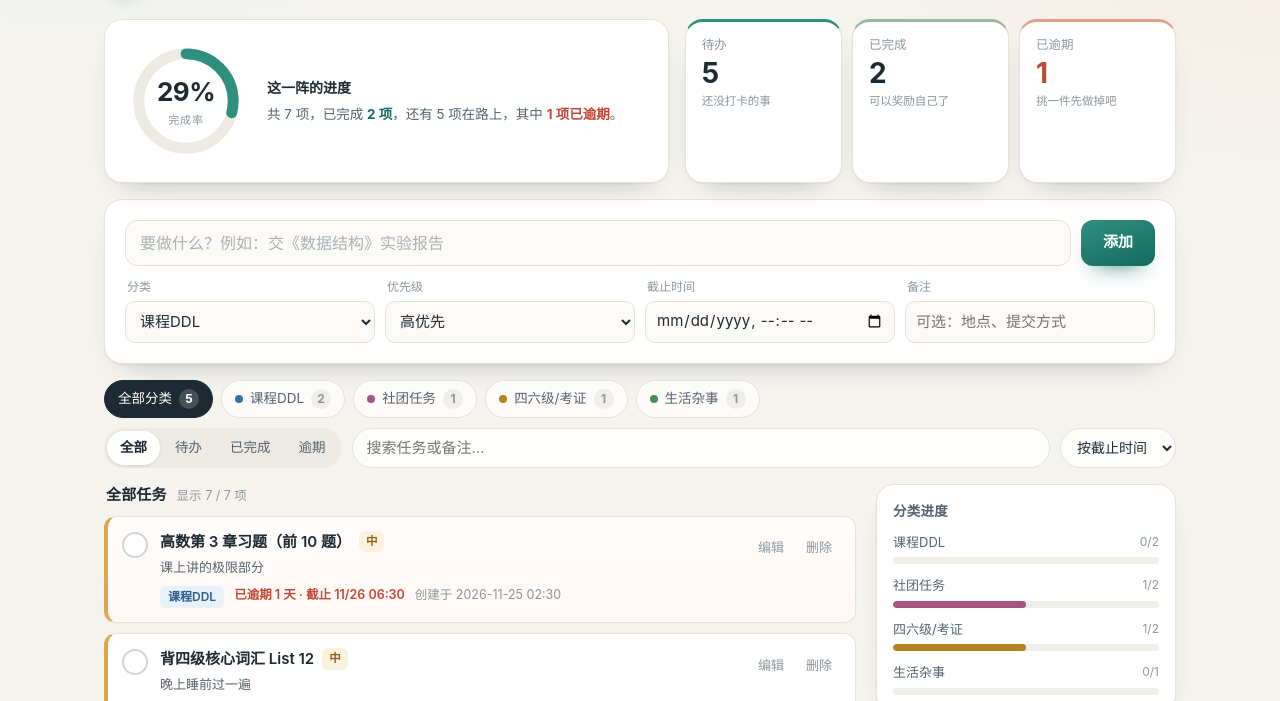
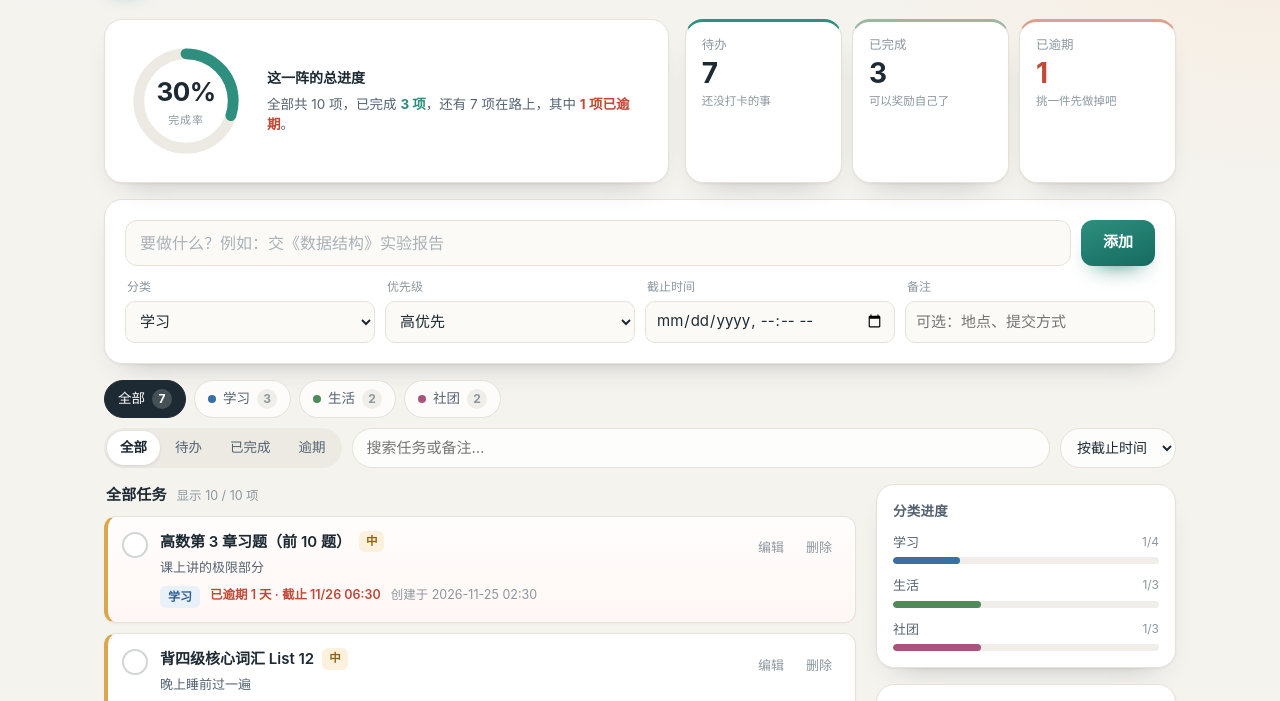
Before and after one commit to panguan114514/yangzhouyou, a plain HTML site: page 大学生存看板.html in a window 1280 px wide. Shown: the part 86-787 px from the top of the page. Drawn offline with Linux system fonts and the light colour scheme.

Commit message:
Add files via upload

```diff
--- a/大学生存看板.html
+++ b/大学生存看板.html
@@ -24,9 +24,8 @@
   --radius-sm:12px;
   --shadow:0 1px 2px rgba(30,42,51,.05), 0 14px 30px -22px rgba(30,42,51,.45);
   --cat-study:#3b6ea5;
+  --cat-life:#4f8a5b;
   --cat-club:#a8557e;
-  --cat-exam:#b5801f;
-  --cat-life:#4f8a5b;
 }
 *,*::before,*::after{ box-sizing:border-box; }
 html{ -webkit-text-size-adjust:100%; }
@@ -134,11 +133,10 @@ input,select{ font:inherit; color:inherit; }
 .ring-bg{ fill:none; stroke:#eceae3; stroke-width:11; }
 .ring-fg{
   fill:none;
-  stroke:url(#ringGrad);
   stroke:var(--accent-2);
   stroke-width:11;
   stroke-linecap:round;
-  transition:stroke-dashoffset .5s ease, stroke .3s;
+  transition:stroke-dashoffset .55s cubic-bezier(.4,0,.2,1), stroke .3s;
 }
 .ring-center{
   position:absolute; inset:0;
@@ -254,9 +252,9 @@ input,select{ font:inherit; color:inherit; }
   background:var(--ink-3); flex:0 0 8px;
 }
 .chip-btn[data-cat="study"] .dot{ background:var(--cat-study); }
+.chip-btn[data-cat="life"] .dot{ background:var(--cat-life); }
 .chip-btn[data-cat="club"] .dot{ background:var(--cat-club); }
-.chip-btn[data-cat="exam"] .dot{ background:var(--cat-exam); }
-.chip-btn[data-cat="life"] .dot{ background:var(--cat-life); }
+.chip-btn[data-cat="all"] .num{ background:#e6ece9; }
 .chip-btn .num{
   font-size:12px; font-weight:700; color:var(--ink-3);
   background:#f0eee8; border-radius:999px;
@@ -375,9 +373,8 @@ input,select{ font:inherit; color:inherit; }
   background:#eef2f6; color:var(--ink-2);
 }
 .task-cat[data-cat="study"]{ background:#e8f0f8; color:#2e5d8f; }
+.task-cat[data-cat="life"]{ background:#e9f3ec; color:#3f6f4c; }
 .task-cat[data-cat="club"]{ background:#f8ebf2; color:#8f3f68; }
-.task-cat[data-cat="exam"]{ background:#fbf2df; color:#8a6114; }
-.task-cat[data-cat="life"]{ background:#e9f3ec; color:#3f6f4c; }
 .task-due{ font-weight:600; color:var(--ink-2); }
 .task-due[data-tone="over"]{ color:var(--danger); }
 .task-due[data-tone="soon"]{ color:var(--warn); }
@@ -426,9 +423,8 @@ input,select{ font:inherit; color:inherit; }
 .cp-bar{ height:7px; border-radius:999px; background:#f0eee8; overflow:hidden; }
 .cp-fill{ height:100%; border-radius:999px; background:var(--ink-3); transition:width .4s ease; }
 .cp-item[data-cat="study"] .cp-fill{ background:var(--cat-study); }
+.cp-item[data-cat="life"] .cp-fill{ background:var(--cat-life); }
 .cp-item[data-cat="club"] .cp-fill{ background:var(--cat-club); }
-.cp-item[data-cat="exam"] .cp-fill{ background:var(--cat-exam); }
-.cp-item[data-cat="life"] .cp-fill{ background:var(--cat-life); }
 .tip{ margin:0; font-size:13px; color:var(--ink-2); line-height:1.65; }
 
 /* SECTION: modal */
@@ -548,7 +544,7 @@ input,select{ font:inherit; color:inherit; }
         </div>
       </div>
       <div class="ring-side">
-        <p class="ring-title">这一阵的进度</p>
+        <p class="ring-title" id="ring-title">这一阵的总进度</p>
         <p class="ring-desc" id="ring-desc">—</p>
       </div>
     </div>
@@ -750,11 +746,12 @@ input,select{ font:inherit; color:inherit; }
   /* SECTION: constants */
   var STORE_KEY = 'campus-board-v1';
   var CATS = [
-    { id: 'study', name: '课程DDL' },
-    { id: 'club', name: '社团任务' },
-    { id: 'exam', name: '四六级/考证' },
-    { id: 'life', name: '生活杂事' }
+    { id: 'study', name: '学习', hint: '课程 · 作业 · 考试' },
+    { id: 'life', name: '生活', hint: '起居 · 缴费 · 杂事' },
+    { id: 'club', name: '社团', hint: '例会 · 活动 · 招新' }
   ];
+  var LEGACY_CAT = { exam: 'study', '四六级/考证': 'study', '课程DDL': 'study', '生活杂事': 'life', '社团任务': 'club' };
+  var RING_COLORS = { all: '#2f8f7f', study: '#3b6ea5', life: '#4f8a5b', club: '#a8557e' };
   var PRIOS = [
     { id: 'high', name: '高', weight: 0 },
     { id: 'medium', name: '中', weight: 1 },
@@ -780,6 +777,7 @@ input,select{ font:inherit; color:inherit; }
     storageWarn: document.getElementById('storage-warn'),
     ringFg: document.getElementById('ring-fg'),
     ringPct: document.getElementById('ring-pct'),
+    ringTitle: document.getElementById('ring-title'),
     ringDesc: document.getElementById('ring-desc'),
     statPending: document.getElementById('stat-pending'),
     statDone: document.getElementById('stat-done'),
@@ -909,20 +907,28 @@ input,select{ font:inherit; color:inherit; }
     return { label: '还剩 ' + spanText(diff), tone: diff < DAY ? 'soon' : 'ok' };
   }
   function computeStats(){
-    var total = state.tasks.length;
+    var list = state.filter.cat === 'all'
+      ? state.tasks
+      : state.tasks.filter(function(t){ return t.category === state.filter.cat; });
+    var total = list.length;
     var done = 0, overdue = 0;
-    state.tasks.forEach(function(t){
+    list.forEach(function(t){
       if (t.done) done++;
       else if (isOverdue(t)) overdue++;
     });
     return { total: total, done: done, pending: total - done, overdue: overdue };
+  }
+  function viewLabel(){
+    return state.filter.cat === 'all' ? '全部' : catName(state.filter.cat);
   }
 
   /* SECTION: storage */
   function normalize(t){
     if (!t || typeof t.title !== 'string' || !t.title.trim()) return null;
+    var cat = typeof t.category === 'string' ? t.category : '';
+    if (LEGACY_CAT[cat]) cat = LEGACY_CAT[cat];
     var catOK = false, prioOK = false;
-    CATS.forEach(function(c){ if (c.id === t.category) catOK = true; });
+    CATS.forEach(function(c){ if (c.id === cat) catOK = true; });
     PRIOS.forEach(function(p){ if (p.id === t.priority) prioOK = true; });
     var due = (typeof t.due === 'string' && !isNaN(new Date(t.due).getTime())) ? t.due : '';
     var created = (typeof t.createdAt === 'string' && !isNaN(new Date(t.createdAt).getTime())) ? t.createdAt : isoNow();
@@ -931,7 +937,7 @@ input,select{ font:inherit; color:inherit; }
     return {
       id: (typeof t.id === 'string' && t.id) ? t.id : uid(),
       title: String(t.title).slice(0, 120),
-      category: catOK ? t.category : 'study',
+      category: catOK ? cat : 'study',
       priority: prioOK ? t.priority : 'medium',
       due: due,
       note: typeof t.note === 'string' ? t.note.slice(0, 120) : '',
@@ -987,12 +993,15 @@ input,select{ font:inherit; color:inherit; }
     }
     state.tasks = [
       mk('交《数据结构》实验报告（第 4 章）', 'study', 'high', 2 * DAY + 6 * 3600000, '提交到教学平台，附运行截图', false, 0, 30),
-      mk('背四级核心词汇 List 12', 'exam', 'medium', 8 * 3600000, '晚上睡前过一遍', false, 0, 26),
+      mk('背四级核心词汇 List 12', 'study', 'medium', 8 * 3600000, '晚上睡前过一遍', false, 0, 26),
       mk('高数第 3 章习题（前 10 题）', 'study', 'medium', -1 * DAY, '课上讲的极限部分', false, 0, 52),
       mk('学生会例会：招新分工', 'club', 'medium', DAY + 6 * 3600000, '活动中心 302，带宣传计划', false, 0, 20),
+      mk('社团公众号推文排版', 'club', 'low', 2 * DAY, '配三张活动照片', false, 0, 9),
       mk('宿舍水电费缴一下', 'life', 'low', 3 * DAY, '', false, 0, 14),
+      mk('去校医院做体检预约', 'life', 'medium', DAY + 3 * 3600000, '带学生证', false, 0, 18),
       mk('完成社团招新海报初稿', 'club', 'medium', DAY, '已发给部长看', true, 5, 40),
-      mk('四六级报名信息核对', 'exam', 'high', -2 * DAY, '确认照片和证件号', true, 30, 60)
+      mk('四六级报名信息核对', 'study', 'high', -2 * DAY, '确认照片和证件号', true, 30, 60),
+      mk('换洗床单、收拾书桌', 'life', 'low', -3 * 3600000, '', true, 2, 22)
     ];
     state.trash = [];
   }
@@ -1020,9 +1029,15 @@ input,select{ font:inherit; color:inherit; }
   function paintOverview(){
     var s = computeStats();
     var pct = s.total ? Math.round(s.done / s.total * 100) : 0;
+    var ringColor = RING_COLORS[state.filter.cat] || RING_COLORS.all;
     el.ringPct.textContent = pct + '%';
+    el.ringPct.style.color = state.filter.cat === 'all' ? '' : ringColor;
+    el.ringFg.style.stroke = ringColor;
     el.ringFg.style.strokeDasharray = String(RING_C);
     el.ringFg.style.strokeDashoffset = String(RING_C * (1 - pct / 100));
+    el.ringTitle.textContent = state.filter.cat === 'all'
+      ? '这一阵的总进度'
+      : catName(state.filter.cat) + '的进度';
     el.statPending.textContent = String(s.pending);
     el.statDone.textContent = String(s.done);
     el.statOverdue.textContent = String(s.overdue);
@@ -1031,11 +1046,15 @@ input,select{ font:inherit; color:inherit; }
 
     el.ringDesc.replaceChildren();
     if (!s.total) {
-      el.ringDesc.textContent = '还没有任务，先记下第一件要做的事。';
-    } else {
-      el.ringDesc.appendChild(document.createTextNode('共 ' + s.total + ' 项，已完成 '));
+      el.ringDesc.textContent = state.filter.cat === 'all'
+        ? '还没有任务，先记下第一件要做的事。'
+        : '「' + catName(state.filter.cat) + '」下还没有任务，添加时可以选这个分类。';
+      return;
+    }
+    el.ringDesc.appendChild(document.createTextNode(viewLabel() + '共 ' + s.total + ' 项，已完成 '));
     var em = document.createElement('em');
     em.textContent = s.done + ' 项';
+    em.style.color = ringColor;
     el.ringDesc.appendChild(em);
     el.ringDesc.appendChild(document.createTextNode('，还有 ' + s.pending + ' 项在路上'));
     if (s.overdue) {
@@ -1047,7 +1066,6 @@ input,select{ font:inherit; color:inherit; }
     }
     el.ringDesc.appendChild(document.createTextNode('。'));
   }
-  }
 
   function paintChips(){
     var frag = document.createDocumentFragment();
@@ -1055,9 +1073,10 @@ input,select{ font:inherit; color:inherit; }
     var all = el.tplChip.content.firstElementChild.cloneNode(true);
     all.dataset.cat = 'all';
     all.querySelector('.dot').hidden = true;
-    all.querySelector('.chip-name').textContent = '全部分类';
+    all.querySelector('.chip-name').textContent = '全部';
     all.querySelector('.num').textContent = String(totalPending);
-    all.setAttribute('aria-label', '全部分类，待办 ' + totalPending + ' 项');
+    all.title = '全部：共 ' + state.tasks.length + ' 项，待办 ' + totalPending + ' 项';
+    all.setAttribute('aria-label', '全部，待办 ' + totalPending + ' 项');
     all.classList.toggle('is-active', state.filter.cat === 'all');
     frag.appendChild(all);
 
@@ -1068,8 +1087,8 @@ input,select{ font:inherit; color:inherit; }
       item.dataset.cat = c.id;
       item.querySelector('.chip-name').textContent = c.name;
       item.querySelector('.num').textContent = String(pending);
-      item.title = c.name + '：共 ' + catTasks.length + ' 项，已完成 ' + (catTasks.length - pending) + ' 项';
-      item.setAttribute('aria-label', c.name + '，待办 ' + pending + ' 项');
+      item.title = c.name + '（' + c.hint + '）：共 ' + catTasks.length + ' 项，已完成 ' + (catTasks.length - pending) + ' 项';
+      item.setAttribute('aria-label', c.name + '分类，待办 ' + pending + ' 项');
       item.classList.toggle('is-active', state.filter.cat === c.id);
       frag.appendChild(item);
     });
@@ -1328,12 +1347,15 @@ input,select{ font:inherit; color:inherit; }
     el.fTitle.value = '';
     el.fNote.value = '';
     el.fDue.value = '';
-    if (state.filter.status === 'done') {
+    if (state.filter.status === 'done' || state.filter.status === 'overdue') {
       state.filter.status = 'all';
       syncStatusTabs();
     }
+    if (state.filter.cat !== 'all' && state.filter.cat !== task.category) {
+      state.filter.cat = task.category;
+    }
     renderAll();
-    showToast('已添加：' + shorten(task.title));
+    showToast('已添加到「' + catName(task.category) + '」：' + shorten(task.title));
     el.fTitle.focus();
   }
 
@@ -1347,7 +1369,7 @@ input,select{ font:inherit; color:inherit; }
     renderAll();
     if (t.done) {
       var s = computeStats();
-      showToast(s.pending ? ('已完成「' + shorten(t.title) + '」，还剩 ' + s.pending + ' 项') : '全部搞定，可以休息一下了');
+      showToast(s.pending ? ('已完成「' + shorten(t.title) + '」，' + viewLabel() + '还剩 ' + s.pending + ' 项') : (viewLabel() + '的任务全部搞定'));
     } else {
       showToast('已改回待办：' + shorten(t.title));
     }
@@ -1464,7 +1486,10 @@ input,select{ font:inherit; color:inherit; }
     var btn = ev.target.closest('.chip-btn');
     if (!btn) return;
     state.filter.cat = btn.dataset.cat || 'all';
+    if (state.filter.cat !== 'all') el.fCat.value = state.filter.cat;
     paintChips();
+    paintOverview();
+    paintCatProgress();
     paintList();
   });
 
```
Lines whose indentation alone changed are shown as unchanged.
